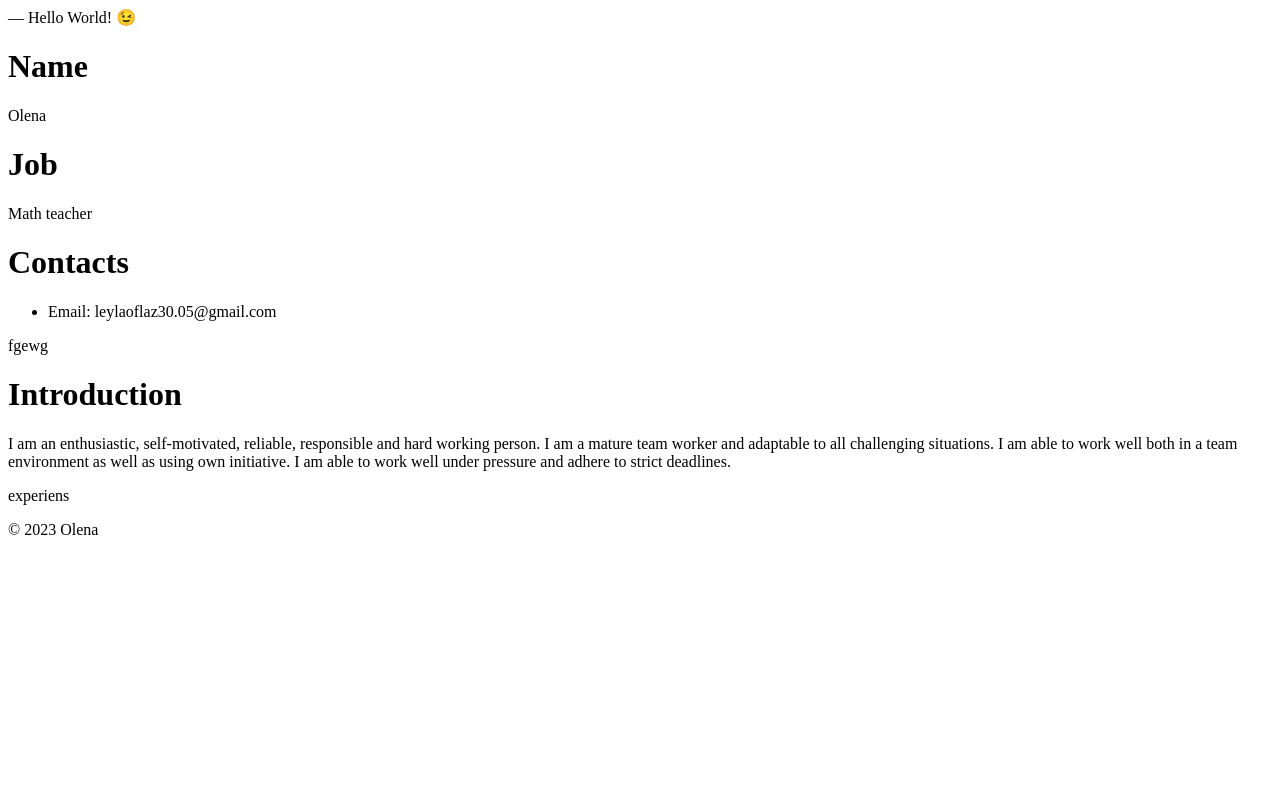
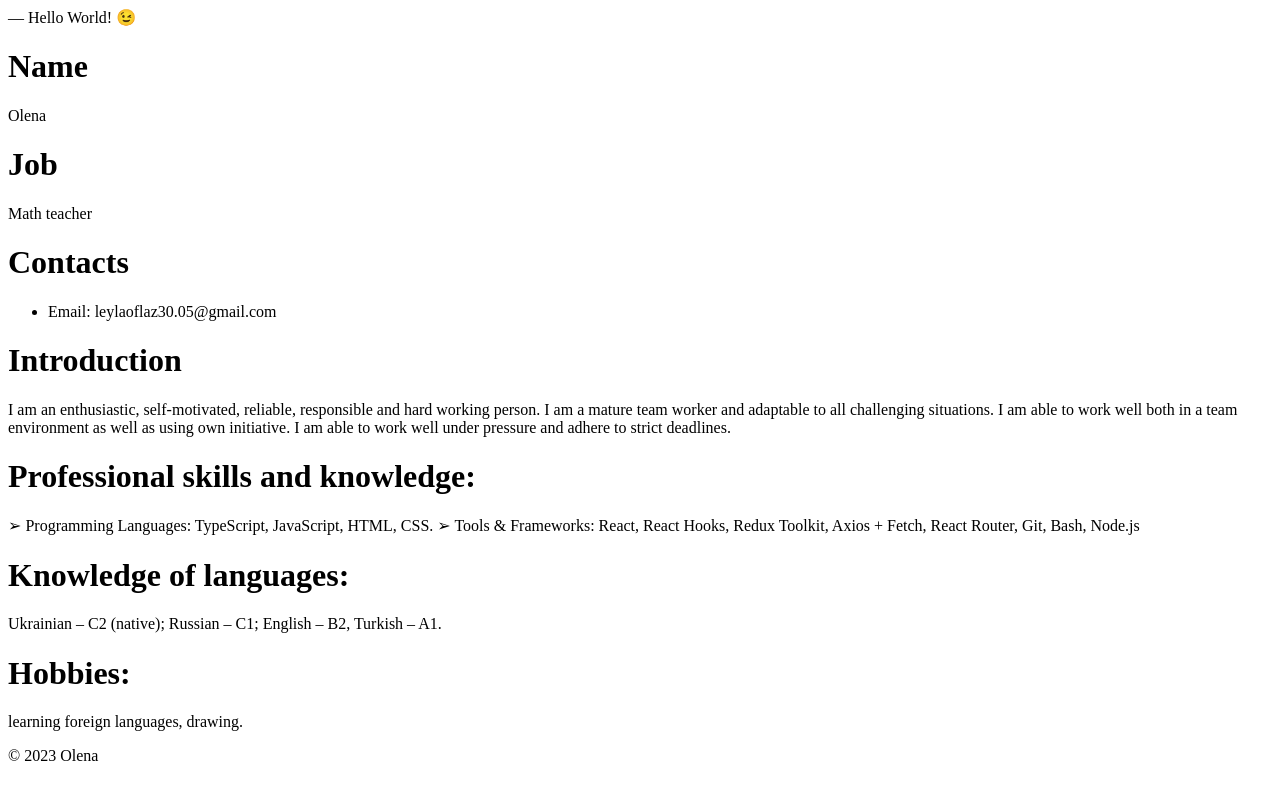
Before and after one commit to leylaoflaz30/homepage, a plain HTML site: page index.html in a window 1280 px wide. Drawn offline with Linux system fonts and the light colour scheme.

Commit message:
full resume

```diff
--- a/index.html
+++ b/index.html
@@ -20,11 +20,26 @@
                 <li>Email: leylaoflaz30.05@gmail.com</li>
 
             </ul>
-            <p>fgewg</p>
+
 
             <h1>Introduction</h1>
             <p>I am an enthusiastic, self-motivated, reliable, responsible and hard working person. I am a mature team worker and adaptable to all challenging situations. I am able to work well both in a team environment as well as using own initiative. I am able to work well under pressure and adhere to strict deadlines.</p>
-            <p>experiens</p>
+
+            <h1>Professional skills and knowledge:</h1>
+             <p> ➢ Programming Languages: TypeScript, JavaScript, HTML, CSS.
+
+              ➢ Tools & Frameworks: React, React Hooks, Redux Toolkit, Axios + Fetch, React Router, Git, Bash,
+              Node.js
+              </p>
+              <h1>Knowledge of languages: </h1>
+              <p>Ukrainian – C2 (native);
+                Russian – C1;
+                English – B2,
+                Turkish – A1.
+                </p>
+                <h1>Hobbies: </h1>
+                <p>learning foreign languages, drawing.</p>
+
           </main>
 
 
```
